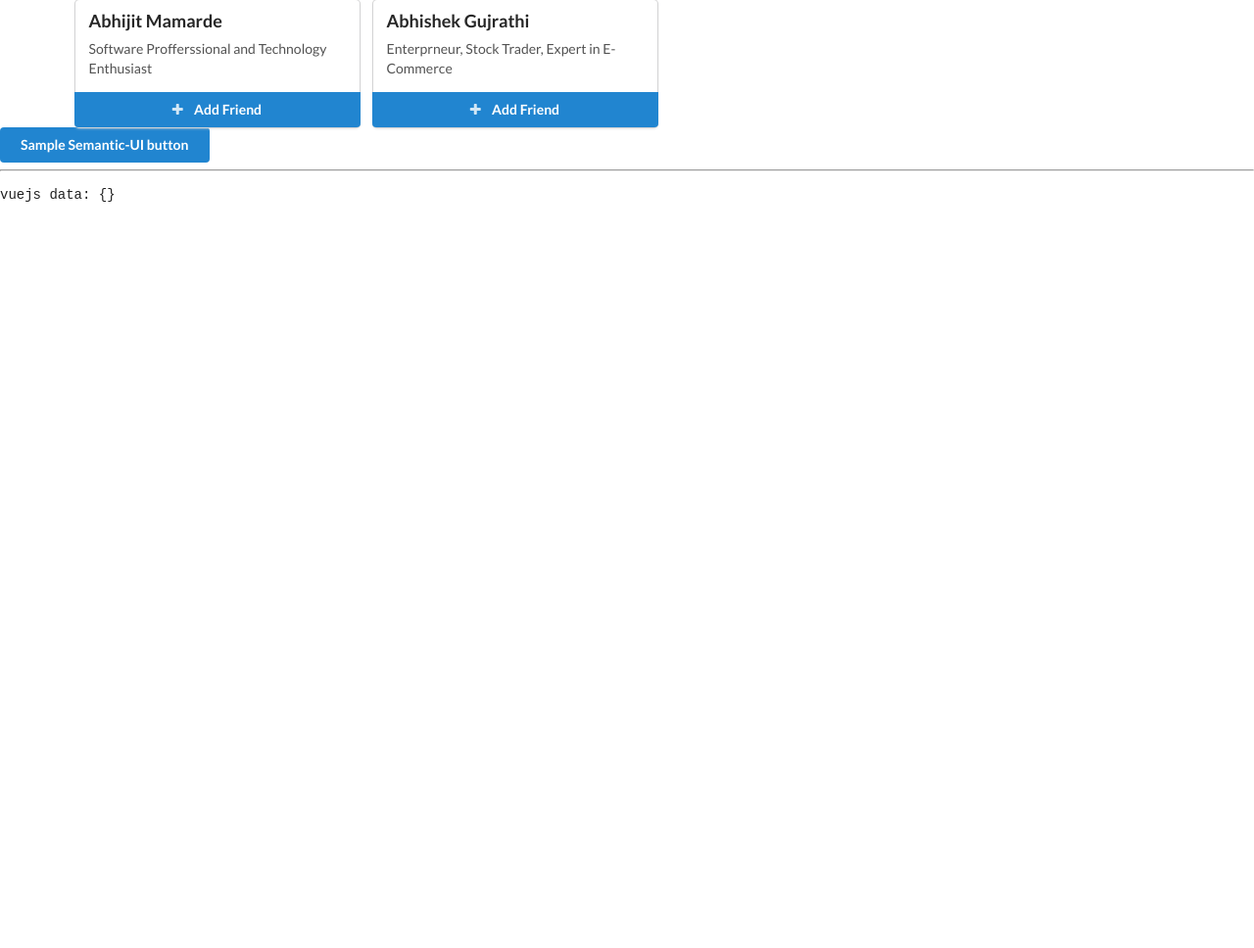
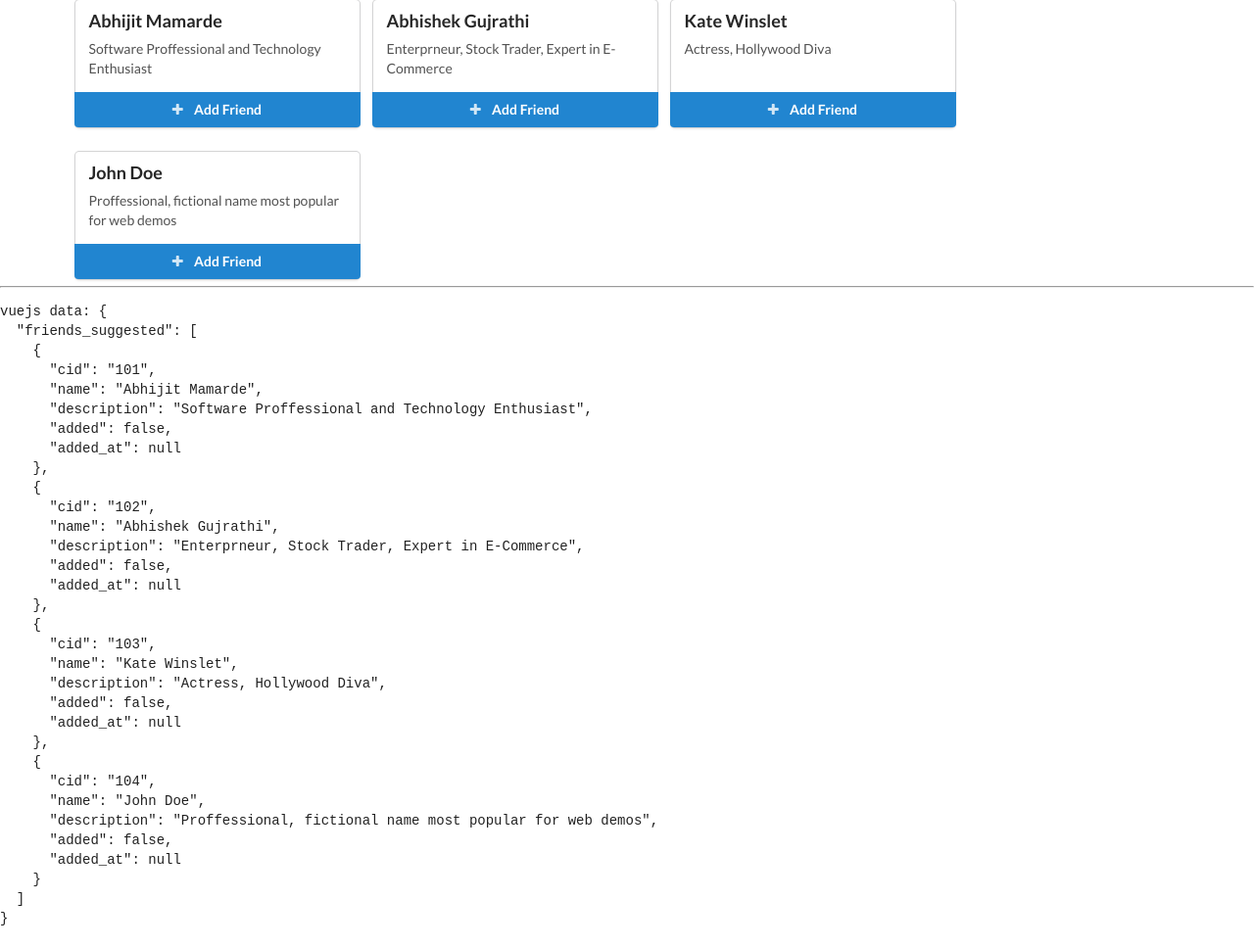
Before and after one commit to abhijitmamarde/vuejs_demos, a plain HTML site: page demo7_semantic_ui.html in a window 1280 px wide. Shown: the whole page at 98% size. Before the commit the page ends 800 px from the top, so only its background shows below. Drawn offline with Linux system fonts and the light colour scheme.

Commit message:
cleaned code
- data moved to app's data
- used emit to notify in app
- on emitted event, data prop's `added` and `added_at` is correctly updated

```diff
--- a/demo7_semantic_ui.html
+++ b/demo7_semantic_ui.html
@@ -10,15 +10,16 @@
 
 <div class="ui container">
 <div class="ui cards">
-    <friend-card cid="101" name="Abhijit Mamarde" description="Software Profferssional and Technology Enthusiast"> </friend-card>
-    <friend-card cid="102" name="Abhishek Gujrathi" description="Enterprneur, Stock Trader, Expert in E-Commerce"> </friend-card>
+
+    <friend-card v-for="friend in friends_suggested"
+    :key="friend.cid"
+    :cid="friend.cid"
+    :name="friend.name"
+    :description="friend.description"
+    @friendadded="onFriendAddition" />
+
 </div>
 </div>
-
-
-    <button class="ui button primary" @click="notImplementedYet('Sample Semantic-UI button')">
-        Sample Semantic-UI button
-    </button>
 
     <hr>
     <pre>vuejs data: {{ $data }}
@@ -57,18 +58,56 @@
             addFriend(){
                 console.log("adding friend:" + this.cid)
                 this.isAddPending = false
+                this.$emit("friendadded", this.cid)
             }
         }
 
     });
 
+
     var vm = new Vue({
       el: '#vue-instance',
       data: {
+          friends_suggested: [
+              {
+                  cid: "101",
+                  name: "Abhijit Mamarde",
+                  description: "Software Proffessional and Technology Enthusiast",
+                  added: false,
+                  added_at: null
+              },
+              {
+                  cid: "102",
+                  name: "Abhishek Gujrathi",
+                  description: "Enterprneur, Stock Trader, Expert in E-Commerce",
+                  added: false,
+                  added_at: null
+              },
+              {
+                  cid: "103",
+                  name: "Kate Winslet",
+                  description: "Actress, Hollywood Diva",
+                  added: false,
+                  added_at: null
+              },
+              {
+                  cid: "104",
+                  name: "John Doe",
+                  description: "Proffessional, fictional name most popular for web demos",
+                  added: false,
+                  added_at: null
+              },
+          ]
       },
       methods: {
           notImplementedYet(context) {
               console.log("Not yet implemented!" + context)
+          },
+          onFriendAddition(cid) {
+              friendadded = $.grep(this.friends_suggested, function(e){ return e.cid == cid; });
+              friendadded[0].added = true
+              friendadded[0].added_at = new Date()
+              console.log("friend successfully added:" + friendadded[0].name)
           }
       },
     });
```
